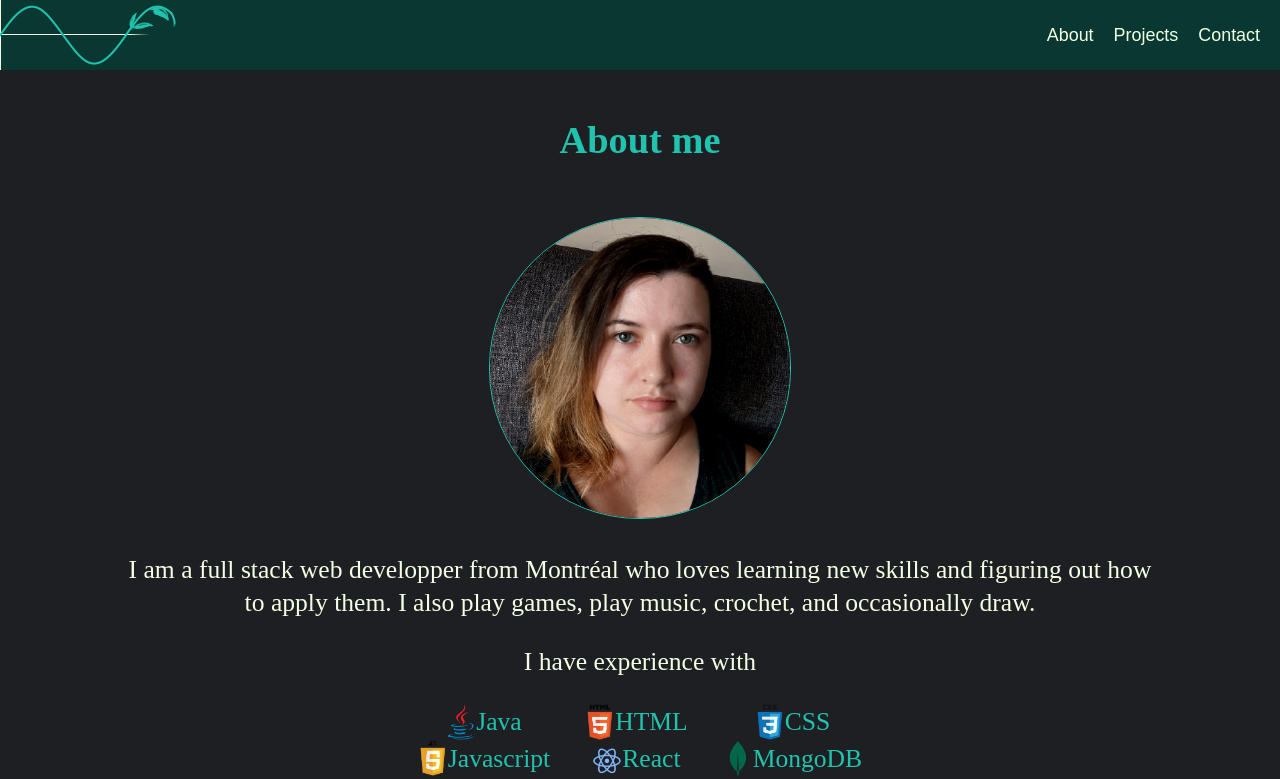
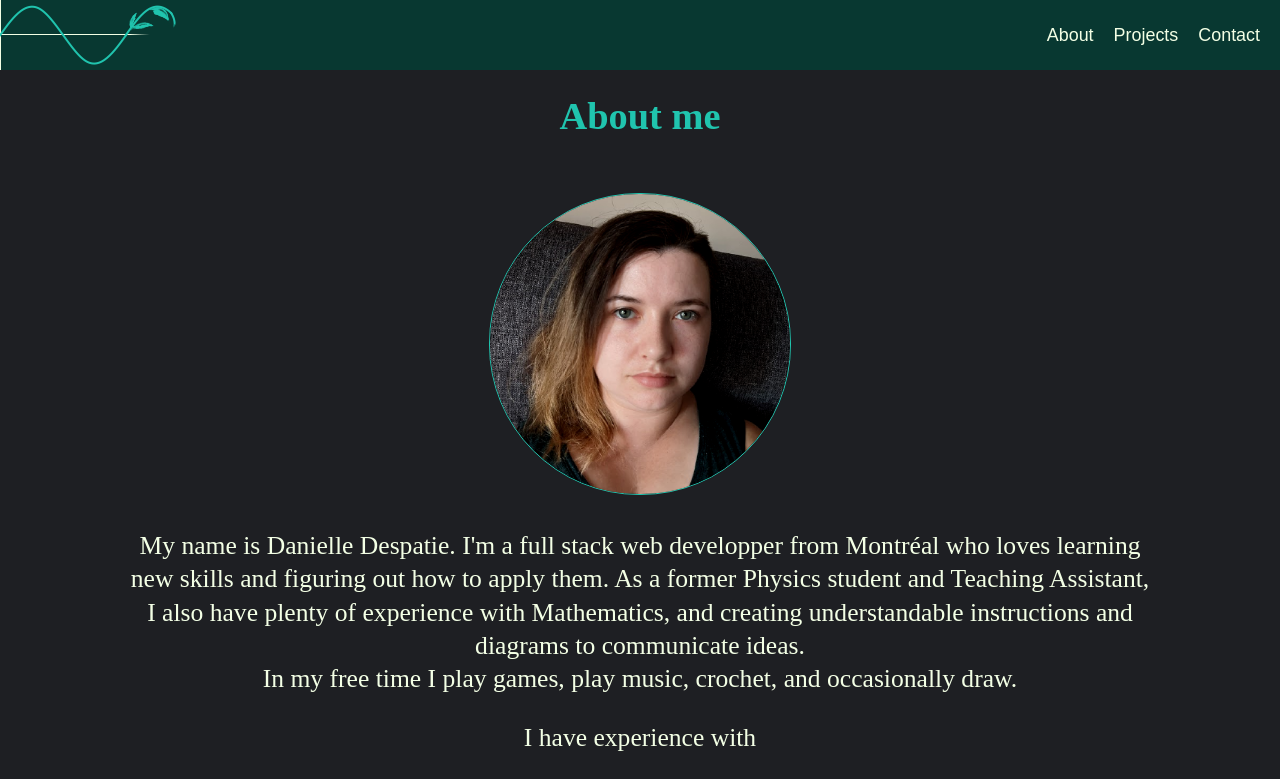
Before and after one commit to Dani-Despatie/my-portfolio, a React (Create React App) app: page / in a window 1280 px wide. Shown: the top 779 px of the page. Built offline with nearby package versions, Linux system fonts and the light colour scheme.

Commit message:
Final Adjustments and README

```diff
--- a/public/index.html
+++ b/public/index.html
@@ -3,6 +3,9 @@
 
 <head>
     <meta name="viewport" content="width=device-width, initial-scale=1.0">
+    <link rel="preconnect" href="https://fonts.googleapis.com">
+<link rel="preconnect" href="https://fonts.gstatic.com" crossorigin>
+<link href="https://fonts.googleapis.com/css2?family=Nunito:ital,wght@0,200..1000;1,200..1000&display=swap" rel="stylesheet">
     <title>Portfolio</title>
 </head>
 
--- a/src/Sections/AboutMe.js
+++ b/src/Sections/AboutMe.js
@@ -14,8 +14,10 @@ const AboutMe = () => {
             <h2>About me</h2>
             <img src={profilePic} alt="profile picture" className='profile-pic'/>
             <p>
-                I am a full stack web developper from Montréal who loves learning new skills and figuring out how to apply them.
-                I also play games, play music, crochet, and occasionally draw.
+                My name is Danielle Despatie. I'm a full stack web developper from Montréal who loves learning new skills and figuring out how to apply them.
+                As a former Physics student and Teaching Assistant, I also have plenty of experience
+                with Mathematics, and creating understandable instructions and diagrams to communicate ideas.
+                <br/>In my free time I play games, play music, crochet, and occasionally draw.
 
             </p>
             <p>I have experience with</p>
```
Also changed, not shown: 1 other file (tests, documents, lock files or other folders).
